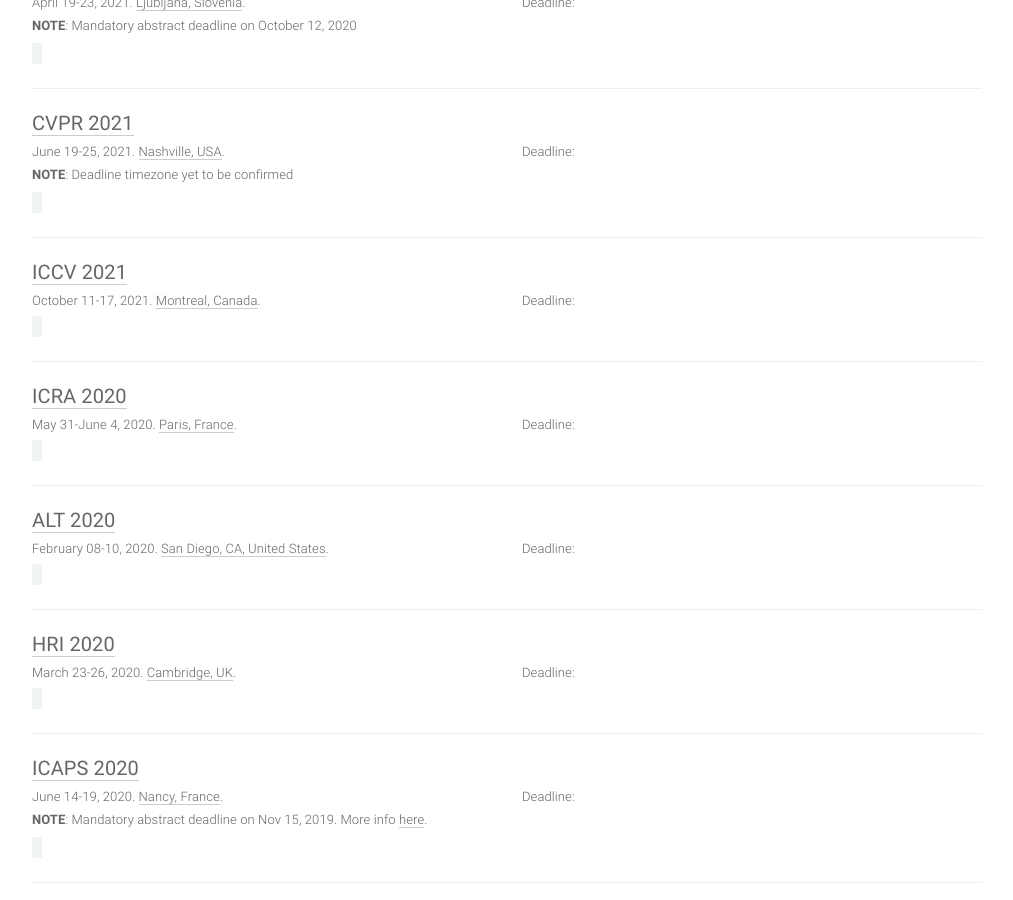
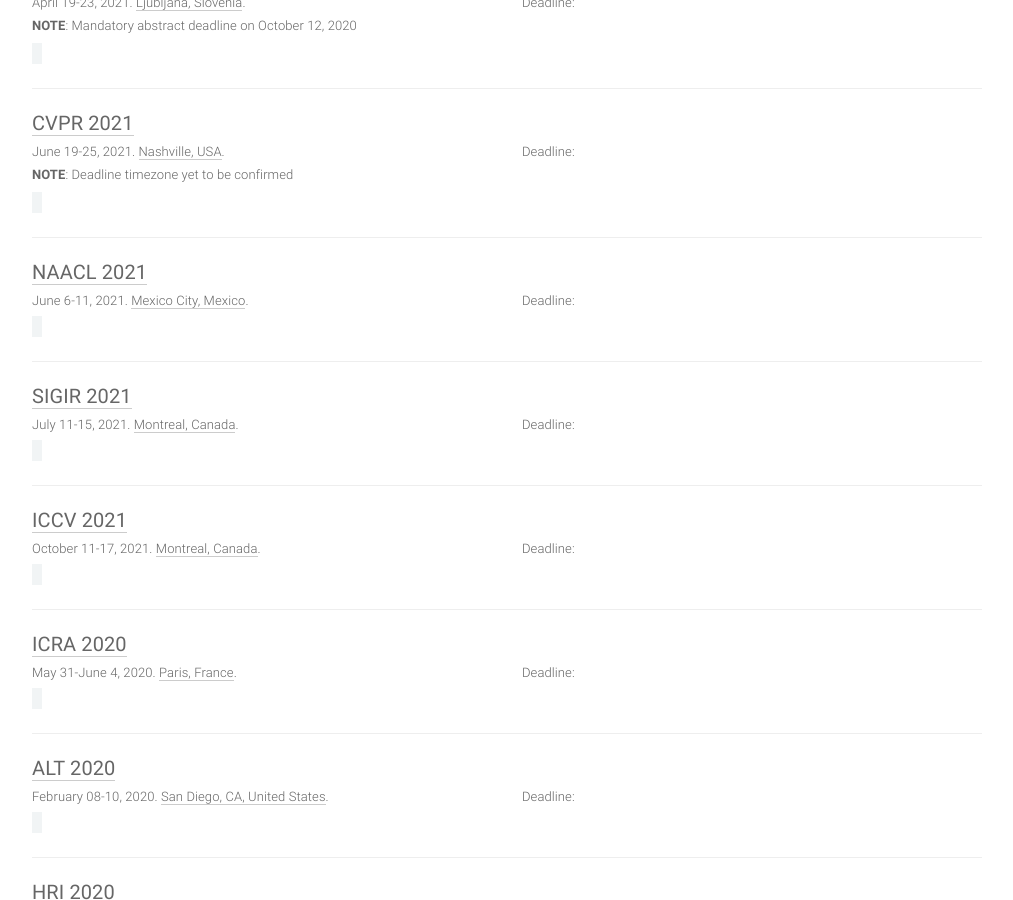
Before and after one commit to paperswithcode/ai-deadlines, a Jekyll site: the page built from index.html, in a window 1280 px wide and 900 px high, scrolled down 1248 px. Shown: the whole window, without its empty margins (133-1146 px from the left). Built offline with Jekyll 4.4.1, drawn with Linux system fonts in a browser that asks for light colours; comment, search, counter and statistics services are not loaded.

Commit message:
Added NAACL 2021, SIGIR 2021
NAACL 2021 https://2021.naacl.org/calls/papers/
SIGIR 2021: http://sigir.org/sigir2021/call-for-full-papers/

```diff
--- a/_data/conferences.yml
+++ b/_data/conferences.yml
@@ -108,6 +108,30 @@
   place: Nashville, USA
   sub: CV
   note: '<b>NOTE</b>: Deadline timezone yet to be confirmed'
+
+- title: NAACL
+  hindex: 90
+  year: 2021
+  id: naacl2021
+  link: https://2021.naacl.org/
+  deadline: '2020-11-23 23:59:00'
+  timezone: UTC-12
+  date: June 6-11, 2021
+  place: Mexico City, Mexico
+  abstract_deadline:
+  sub: NLP
+
+- title: SIGIR
+  hindex: 57
+  year: 2021
+  id: sigir2021
+  link: http://sigir.org/sigir2021/
+  deadline: '2021-02-09 23:59:00'
+  timezone: UTC-12
+  date: July 11-15, 2021
+  place: Montreal, Canada
+  abstract_deadline: '2021-02-02 23:59:00'
+  sub: DM
 
 - title: ICCV
   hindex: 176
```
